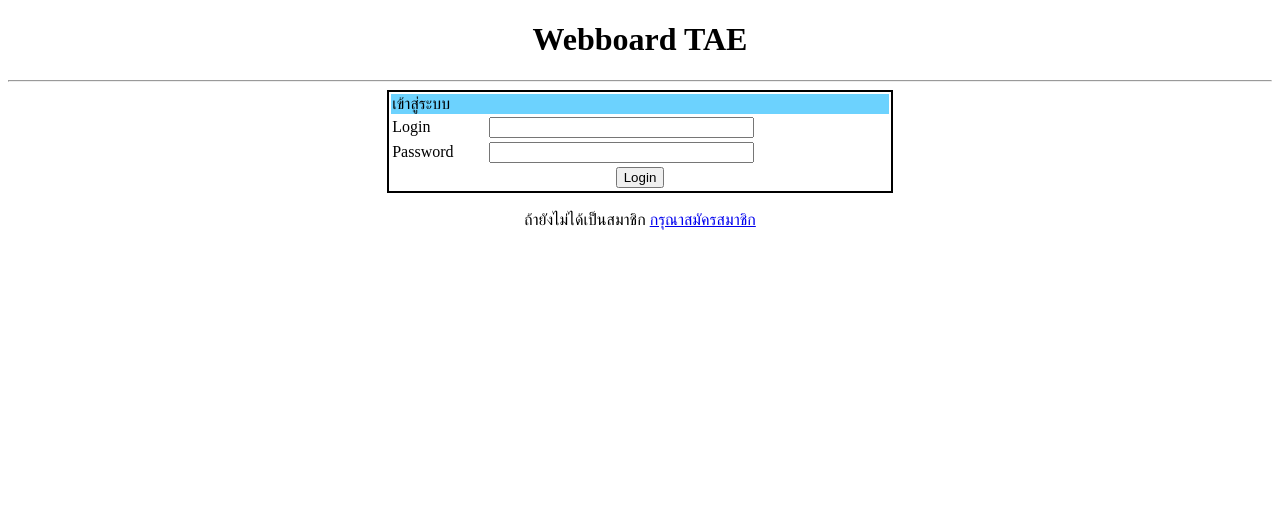
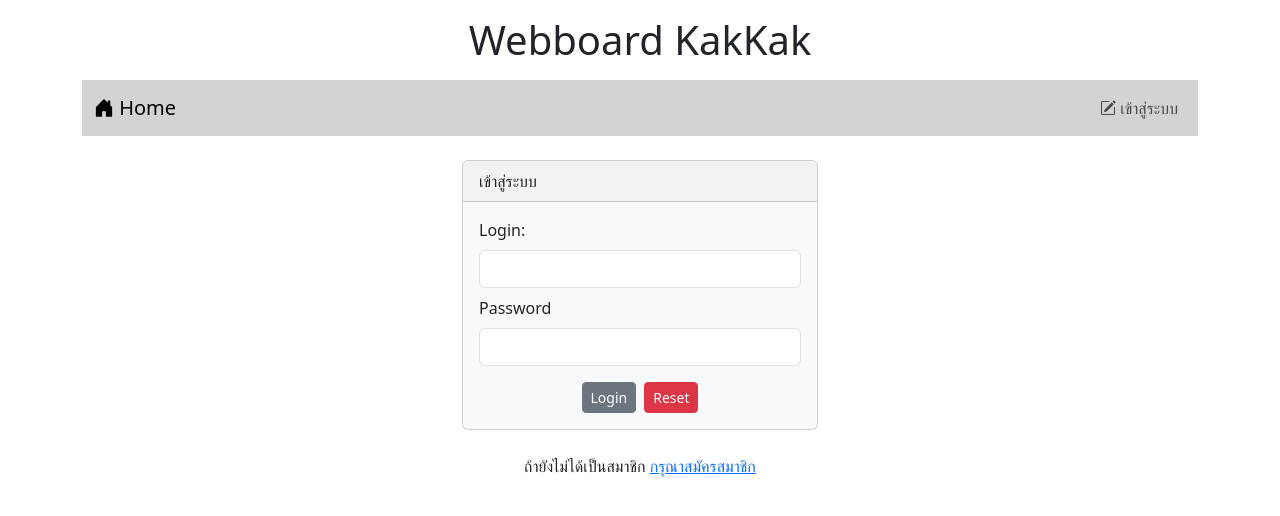
Before and after one commit to taechinnapat/Webboard-ECT-TAE, a PHP site: page /login.php in a window 1280 px wide. Shown: the top 516 px of the page. Run offline with PHP 8.4, Linux system fonts and the light colour scheme.

Commit message:
Update webborad using bootstrap
Update file index.php login.php verify.php create nav.php Finish Work7

```diff
--- a/login.php
+++ b/login.php
@@ -9,20 +9,54 @@ header("location:index.php");
 <head>
     <meta charset="UTF-8">
     <meta name="viewport" content="width=device-width, initial-scale=1.0">
+    <link rel="stylesheet" href="bootstrap-5.3.2-dist/css/bootstrap.min.css">
+    <script src="bootstrap-5.3.2-dist/js/bootstrap.bundle.min.js"></script>
+    <link rel="stylesheet" href="https://cdn.jsdelivr.net/npm/bootstrap-icons@1.11.3/font/bootstrap-icons.min.css">
     <title>Login</title>
 </head>
 <body>
-    <h1 style="text-align: center;">Webboard TAE</h1>
-    <hr>
-    <form action="verify.php" method="post">
-    <table style="border: 2px solid black; width: 40%;" align="center">
-        <tr><td colspan="2" style="background-color: #6CD2FE;">เข้าสู่ระบบ</td></tr>
-        <tr><td>Login</td><td><input type="text"name=login size="30" required></td></tr>
-        <tr><td>Password</td><td><input type="password"name=password size="30" required></td></tr>
-        <tr><td colspan="2" align="center"><input type="submit" value="Login"></td></tr>
-    </table>
-    </form>
+    <div class="container-lg">
+    <h1 style="text-align: center;" class="m-3">Webboard KakKak</h1>
+    <?php include "nav.php" ?>
+
+    <div class="row mt-4">
+        <div class="col-lg-4 col-md-3 col-sm-2 col-1"></div>
+        <div class="col-lg-4 col-md-6 col-sm-8 col-10">
+            <?php
+                if(isset($_SESSION['error'])){
+                echo "<div class='alert alert-danger'>ชื่อบัญชีหรือรหัสผ่านไม่ถูกต้อง</div>";
+                unset($_SESSION['error']);
+                }
+            ?>
+            <div class="card bg-light text-dark">
+                <div class="card-header">เข้าสู่ระบบ</div>
+                <div class="card-body">
+                    <form action="verify.php" method="post">
+                        <div class="form-group">
+                            <label for="login" class="form-label">Login:</label>
+                            <input type="text" name="login" id="login" class="form-control">
+                        </div>
+                        <div class="form-group mt-2">
+                            <label for="pwd" class="form-label">Password</label>
+                            <input type="password" name="password" id="password" class="form-control">
+                        </div>
+                        <div class="d-flex justify-content-center mt-3">
+
+                            <input class="btn btn-secondary btn-sm me-2" type="submit" value="Login">
+                            <input class="btn btn-danger btn-sm" type="reset" value="Reset">
+
+                        </div>
+
+
+                        </div>
+                    </form>
+                </div>
+            </div>
+        </div>
+        <div class="col-lg-4 col-md-3 col-sm-2 col-1"></div>
+    </div>
     <br>
     <div style="text-align: center;">ถ้ายังไม่ได้เป็นสมาชิก <a href="register.php">กรุณาสมัครสมาชิก</a> </div>
+</div>
 </body>
 </html>
--- /dev/null
+++ b/nav.php
@@ -0,0 +1,23 @@
+<nav class="navbar navbar-expand-lg"style="background-color: #d3d3d3;">
+  <div class="container-fluid">
+    <a class="navbar-brand" href="index.php"><i class="bi bi-house-door-fill"></i> Home</a>
+      <ul class="navbar-nav">
+        <?php if(!isset($_SESSION["id"])){ ?>
+        <li class="nav-item">
+          <a class="nav-link" aria-current="page" href="login.php"><i class="bi bi-pencil-square"></i> เข้าสู่ระบบ</a>
+        </li>
+        <?php }else{ ?>
+        <li class="nav-item dropdown">
+        <a class="btn btn-outline-secondary btn-sm dropdown-toggle" href="#" role="button" data-bs-toggle="dropdown" aria-expanded="false">
+        <i class="bi bi-person-lines-fill"></i> <?php echo $_SESSION['username'] ?>
+          </a>
+          <ul class="dropdown-menu">
+            <li><a class="dropdown-item" href="logout.php"><i class="bi bi-power"></i> ออกจากระบบ</a></li>
+
+          </ul>
+        </li>
+        <?php } ?>
+
+      </ul>
+  </div>
+</nav>
```
Also changed, not shown: index.php (+29 -51 lines), verify.php (+16 -10 lines).
